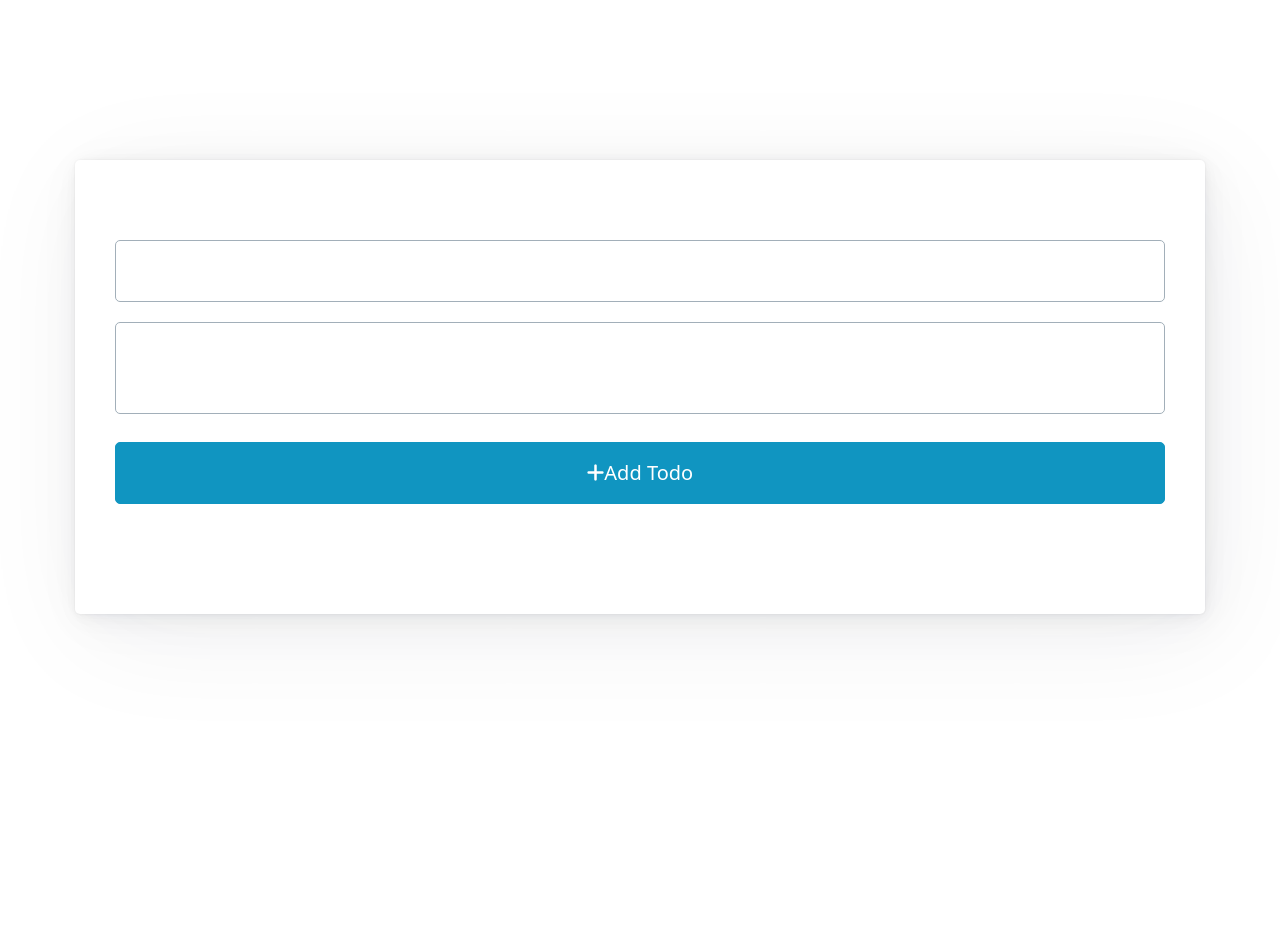
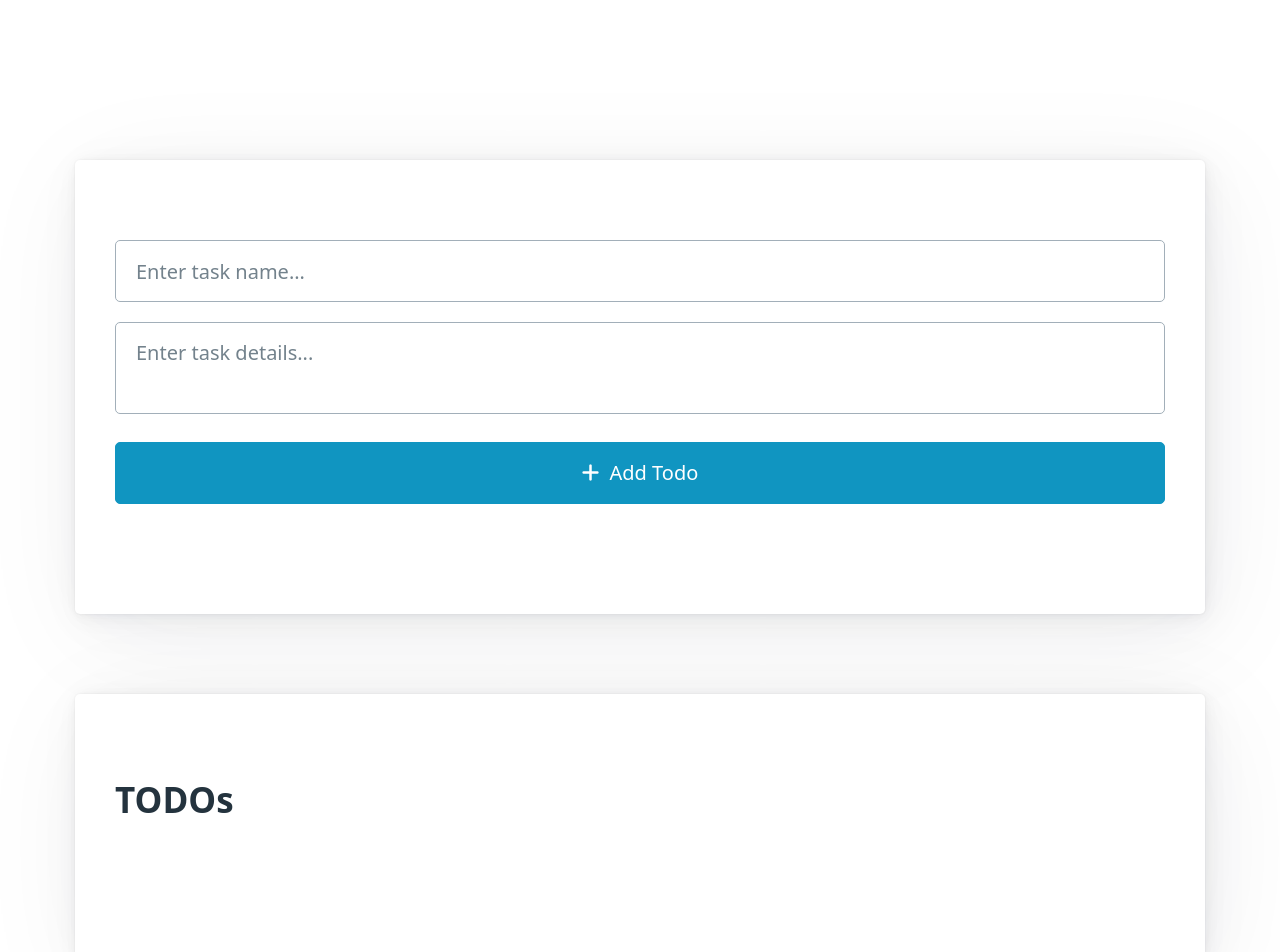
Before and after one commit to Adophilus/redux-todoapp, a Preact app: page / in a window 1280 px wide. Shown: the top 952 px of the page. Before the commit the page ends 800 px from the top, so only its background shows below. Built offline with nearby package versions, Linux system fonts and the light colour scheme.

Commit message:
added section for completed todos

```diff
--- a/src/app.tsx
+++ b/src/app.tsx
@@ -1,33 +1,83 @@
 import './app.css'
-import { useState } from 'preact/hooks'
+import { useState, useRef } from 'preact/hooks'
 
 export function App({ store }) {
-  // const [todos, setTodos] = useState([])
+  const [todos, setTodos] = useState(store.getState())
+  const taskName = useRef()
+  const taskDescription = useRef()
 
-  store.subscribe(() => console.log(store.getState()))
+  store.subscribe(() => setTodos(store.getState()))
+
   return (
     <div>
       <article>
-        <form>
-          <input type="text" />
-          <textarea style="resize: none"></textarea>
+        <form
+          onSubmit={(e) => {
+            e.preventDefault()
+
+            store.dispatch({
+              type: 'todo/add',
+              task: taskName.current.value,
+              description: taskDescription.current.value
+            })
+
+            taskName.current.value = ''
+            taskDescription.current.value = ''
+          }}
+        >
+          <input
+            ref={taskName}
+            required
+            type="text"
+            placeholder="Enter task name..."
+          />
+          <textarea
+            ref={taskDescription}
+            required
+            style="resize: none"
+            placeholder="Enter task details..."
+          ></textarea>
           <button type="submit">
-            <i class="fa-solid fa-plus"></i>
-            Add Todo
+            <i class="fa-solid fa-plus"></i>&nbsp; Add Todo
           </button>
         </form>
       </article>
+      <article>
+        <h2>TODOs</h2>
         {store.getState().todos.map((todo) => {
           return (
             <details>
               <summary>
                 <input type="checkbox" />
+                &nbsp;
                 {todo.task}
               </summary>
               <p>{todo.description}</p>
             </details>
           )
         })}
+      </article>
+      <article>
+        <h2>TODOs (Completed)</h2>
+        {store.getState().completed.map((todo) => {
+          return (
+            <details>
+              <summary style="text-decoration: strikethrough">
+                <input
+                  type="checkbox"
+                  checked
+                  onClick={() =>
+                    store.dispatch({ type: 'todo/mark-incomplete', todo })
+                  }
+                />
+                &nbsp;
+                {todo.task}
+              </summary>
+              <p>{todo.description}</p>
+            </details>
+          )
+        })}
+      </article>
     </div>
   )
 }
--- a/src/main.tsx
+++ b/src/main.tsx
@@ -2,16 +2,27 @@ import { render } from 'preact'
 import { App } from './app'
 import { createStore } from 'redux'
 
-const store = createStore((state = {
-  todos: [],
-  completed: []
-}, action) => {
+const store = createStore(
+  (
+    state = {
+      todos: [],
+      completed: []
+    },
+    action
+  ) => {
     switch (action.type) {
-      case "todos/add":
-        return { ...state, [todos]: [...state.todos, { [task]: action.task, [description]: action.description } ]}
+      case 'todo/add':
+        return {
+          ...state,
+          todos: [
+            ...state.todos,
+            { task: action.task, description: action.description }
+          ]
+        }
       default:
-      return state
+        return state
     }
-  })
+  }
+)
 
 render(<App store={store} />, document.getElementById('app') as HTMLElement)
```
Lines whose indentation alone changed are shown as unchanged.
